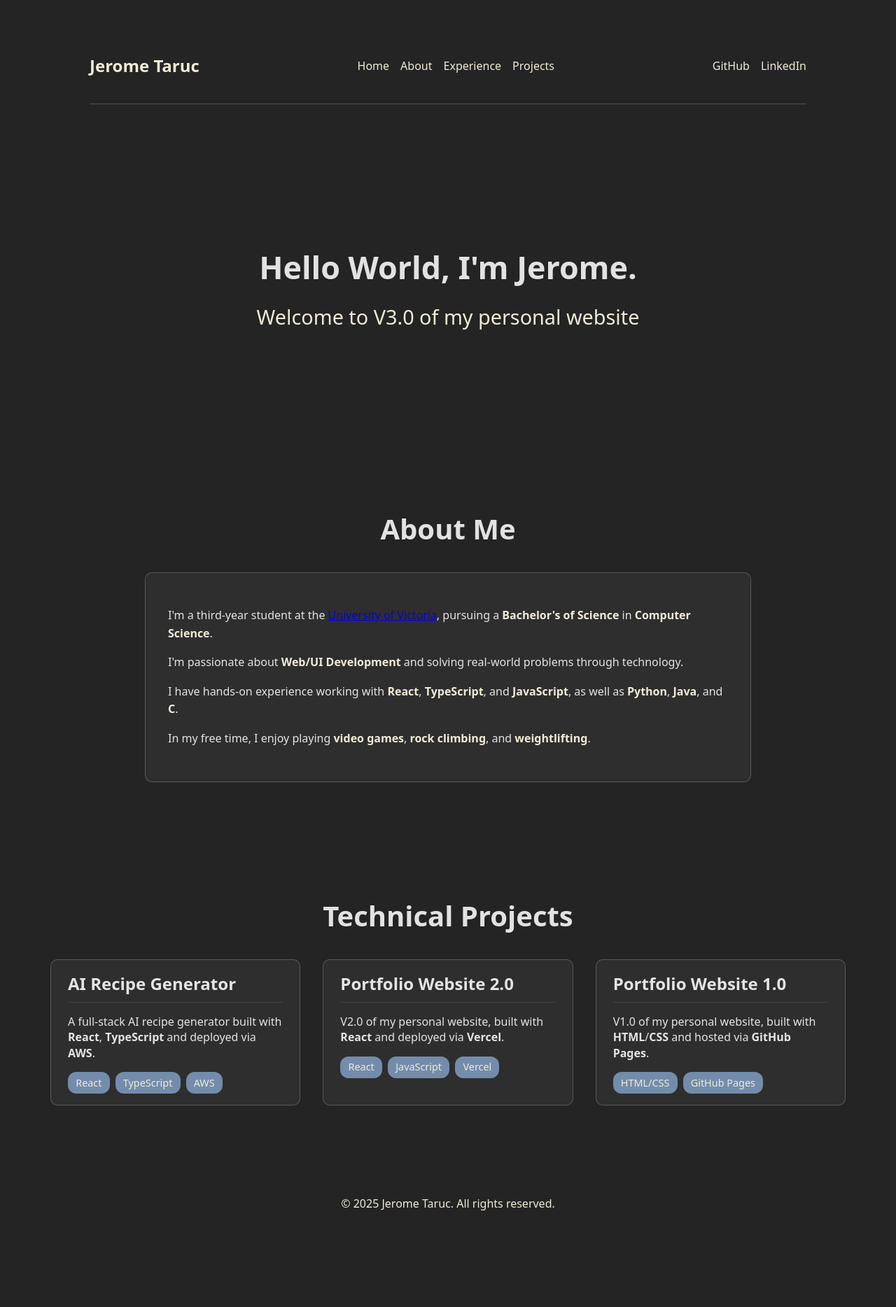
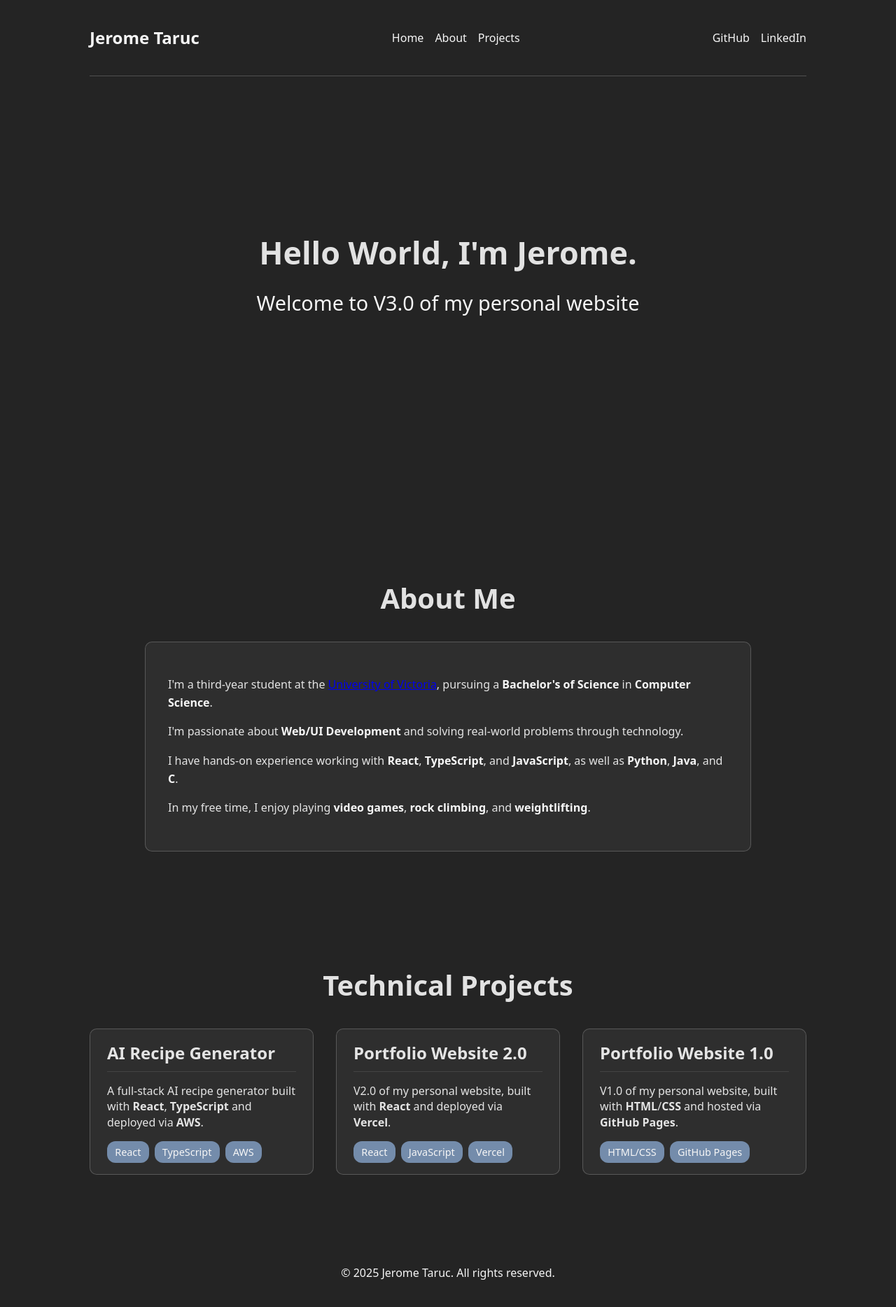
Before and after one commit to jerometaruc/cloud-resume-challenge, a React (Vite) app: page / in a window 1280 px wide. Shown: the top 1868 px of the page at 70% size. Before the commit the page ends 1828 px from the top, so only its background shows below. Built offline with nearby package versions, Linux system fonts and the light colour scheme.

Commit message:
Added scrolling to NavBar; Updated Projects width; Updated text color

```diff
--- a/src/components/NavBar.tsx
+++ b/src/components/NavBar.tsx
@@ -2,14 +2,34 @@ import React from 'react'
 import '../styles/NavBar.css'
 
 const NavBar: React.FC = () => {
+    const handleClick = (e: React.MouseEvent<HTMLAnchorElement>, section: string) => {
+        e.preventDefault();
+        const element = document.getElementById(section);
+        const offset = 70;
+
+        if (element) {
+            const elementPosition = element.getBoundingClientRect().top + window.pageYOffset;
+            const offsetPosition = elementPosition - offset;
+
+            window.scrollTo({
+                top: offsetPosition,
+                behavior: 'smooth'
+            });
+        }
+    };
     return (
         <nav className="navbar">
             <h1 className="navbar-title">Jerome Taruc</h1>
             <div className="navbar-links">
-                <a href="#home">Home</a>
-                <a href="#about">About</a>
-                <a href="#experience">Experience</a>
-                <a href="#projects">Projects</a>
+                <a href="#home" onClick={(e) => handleClick(e, 'home')}>
+                    Home
+                </a>
+                <a href="#about" onClick={(e) => handleClick(e, 'about')}>
+                    About
+                </a>
+                <a href="#projects" onClick={(e) => handleClick(e, 'projects')}>
+                    Projects
+                </a>
             </div>
             <div className="navbar-social">
                 <a
--- a/src/styles/About.css
+++ b/src/styles/About.css
@@ -25,5 +25,5 @@
 }
 
 .about-card b {
-    color: #f0ebd8;
+    color: #f6f6f6;
 }
--- a/src/styles/Footer.css
+++ b/src/styles/Footer.css
@@ -3,5 +3,5 @@
     padding: 1rem 0;
     margin: 2rem auto 1.5rem;
     max-width: 80vw;
-    color: #f0ebd8;
+    color: #f6f6f6;
 }
--- a/src/styles/Home.css
+++ b/src/styles/Home.css
@@ -1,5 +1,5 @@
 #home {
-    min-height: 40vh;
+    min-height: 70vh;
     padding: 4rem 2rem;
     display: flex;
     flex-direction: column;
@@ -17,5 +17,5 @@
     font-size: 1.8rem;
     font-weight: 400;
     margin-top: 0;
-    color: #f0ebd8;
+    color: #f6f6f6;
 }
--- a/src/styles/NavBar.css
+++ b/src/styles/NavBar.css
@@ -1,4 +1,5 @@
 .navbar {
+    background-color: #242424;
     display: flex;
     justify-content: space-between;
     align-items: center;
@@ -7,12 +8,17 @@
     margin: 0 auto 2rem;
     border-bottom: 1px solid rgba(255, 255, 255, 0.2);
     flex-wrap: wrap;
+    position: fixed;
+    top: 0;
+    left: 0;
+    right: 0;
+    z-index: 1000;
 }
 
 .navbar-title {
     font-size: 1.5rem;
     font-weight: 600;
-    color: #f0ebd8;
+    color: #f6f6f6;
 }
 
 .navbar-links,
@@ -23,7 +29,7 @@
 
 .navbar-links a,
 .navbar-social a {
-    color: #f0ebd8;
+    color: #f6f6f6;
     text-decoration: none;
     transition: color 0.2s ease;
 }
--- a/src/styles/Projects.css
+++ b/src/styles/Projects.css
@@ -12,6 +12,9 @@
     display: grid;
     grid-template-columns: repeat(auto-fit, minmax(280px, 1fr));
     gap: 2rem;
+    max-width: 80vw;
+    margin: 0 auto;
+    width: 100%;
 }
 
 .project-card {
@@ -44,7 +47,7 @@
 
 .tech-stack span {
     background: #748cab;
-    color: #f0ebd8;
+    color: #f6f6f6;
     padding: 0.3rem 0.7rem;
     border-radius: 12px;
     font-size: 0.9rem;
```
